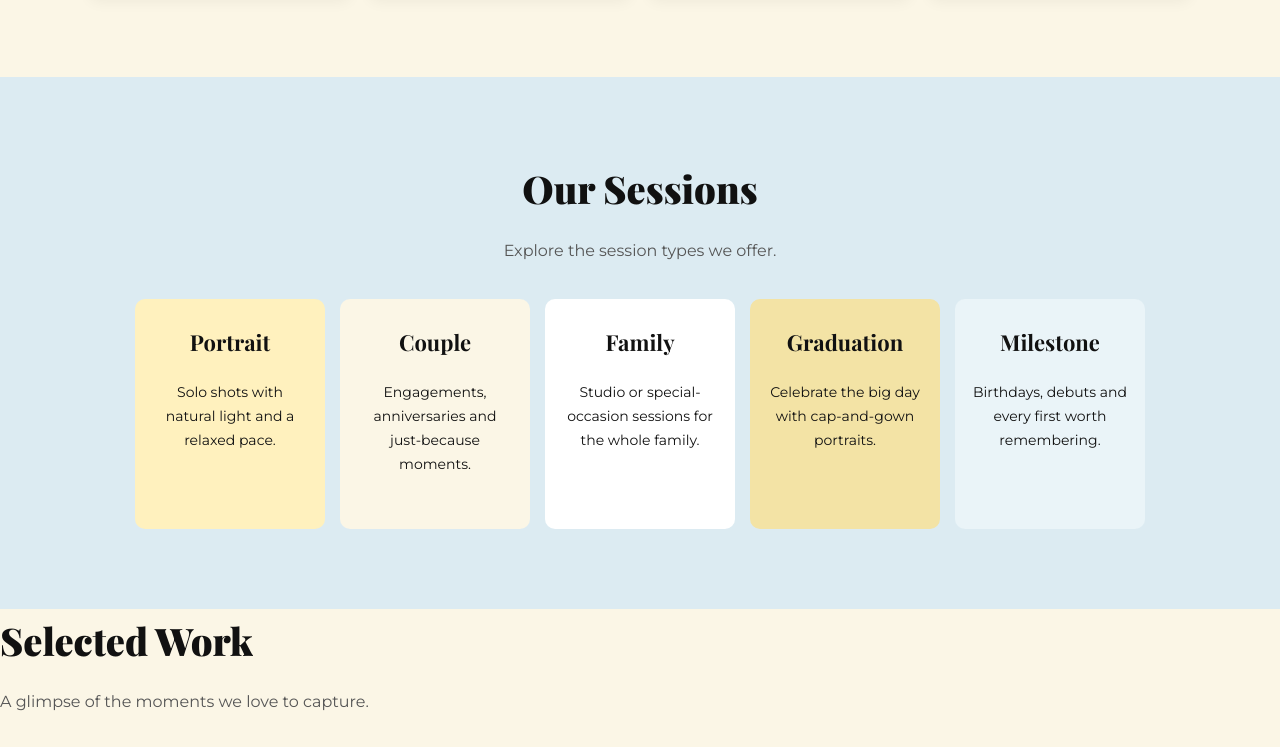
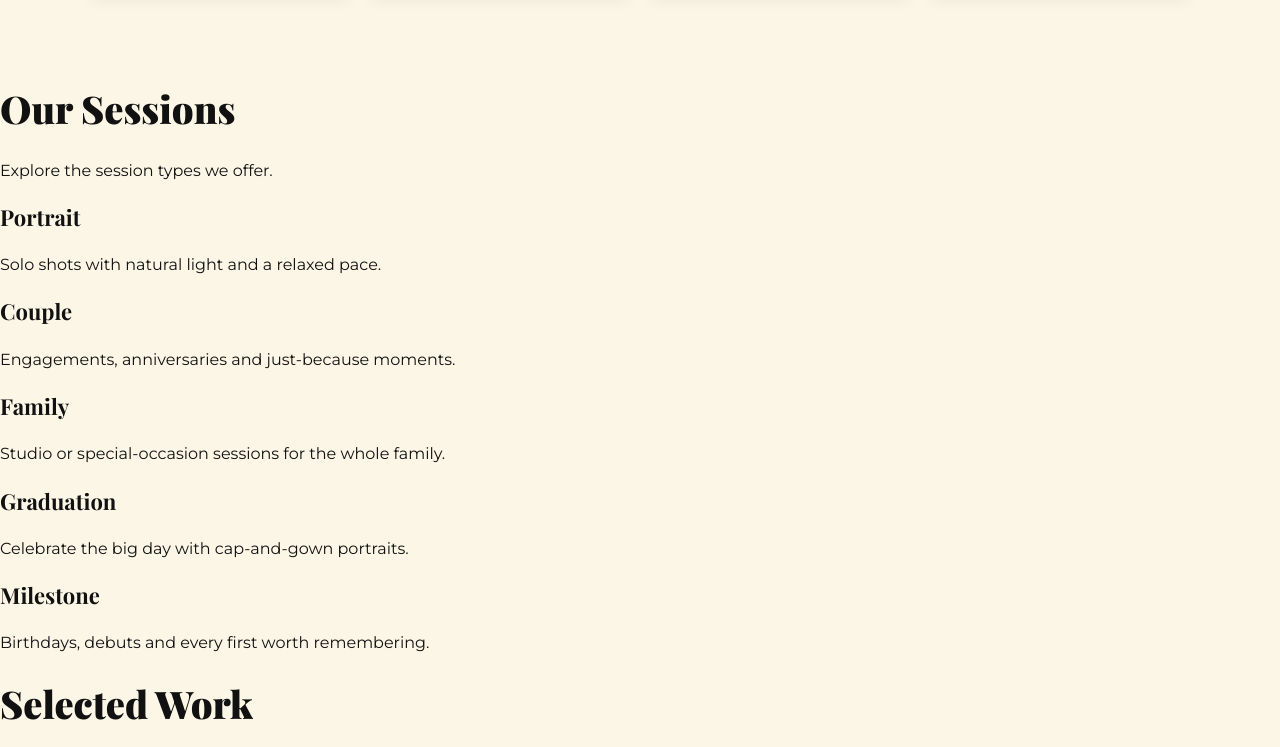
Before and after one commit to karlvincent334-lab/Sabacan-website, a plain HTML site: page index.html in a window 1280 px wide. Shown: the part 1493-2240 px from the top of the page. Drawn offline with nearby package versions, Linux system fonts and the light colour scheme.

Commit message:
fixed css

```diff
--- a/css/style.css
+++ b/css/style.css
@@ -1,4 +1,3 @@
-
 body {
   margin: 0;
   font-family: Montserrat, Arial, sans-serif;
@@ -264,64 +263,3 @@ nav {
   box-shadow: 0 12px 25px rgba(0, 0, 0, 0.15);
   border-top-color: #111111;
 }
-
-
-/* =========================================
-   SESSION TILES (text reveals on hover)
-========================================= */
-
-.sessions {
-  background-color: #DCEBF2;
-  padding: 80px 40px;
-  text-align: center;
-}
-
-.section-note {
-  color: #555555;
-  margin-bottom: 35px;
-}
-
-.tiles {
-  display: flex;
-  flex-wrap: wrap;
-  justify-content: center;
-  gap: 15px;
-  max-width: 1100px;
-  margin: 0 auto;
-}
-
-.tile {
-  width: 190px;
-  height: 230px;
-  box-sizing: border-box;
-  padding: 25px 18px;
-  border-radius: 10px;
-  overflow: hidden;
-  cursor: pointer;
-  transition: all 0.3s;
-}
-
-.tile h3 {
-  margin-bottom: 20px;
-}
-
-.tile p {
-  font-size: 14px;
-  opacity: 1;
-}
-
-.tile:hover {
-  background-color: #111111;
-  color: #FBF6E6;
-  transform: scale(1.05);
-}
-
-.tile:hover p {
-  opacity: 1;
-}
-
-.tile-portrait   { background-color: #FFF1BE; }
-.tile-couple     { background-color: #FBF6E6; }
-.tile-family     { background-color: #FFFFFF; }
-.tile-graduation { background-color: #F3E3A5; }
-.tile-milestone  { background-color: #EAF4F8; }
```
